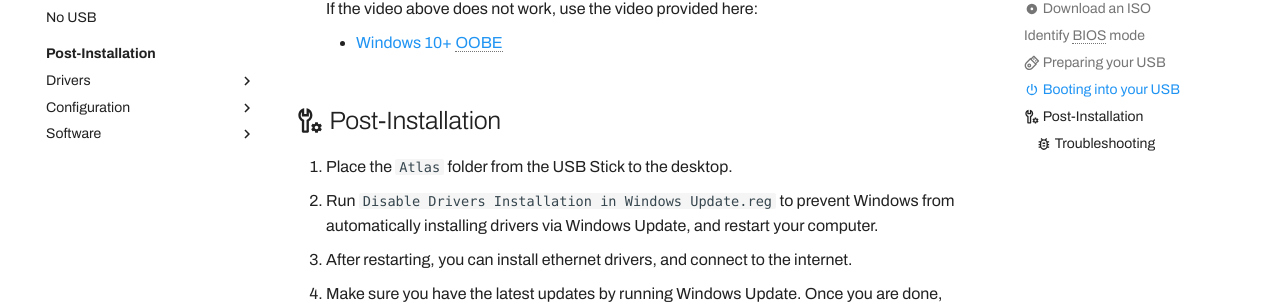
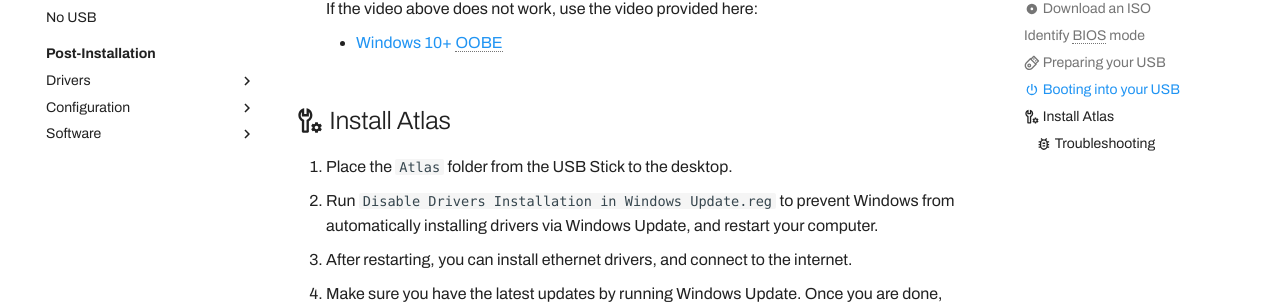
Before and after one commit to Atlas-OS/docs, an MkDocs documentation site: the page built from docs/getting-started/installation.md, in a window 1280 px wide and 900 px high, scrolled down 3910 px. Shown: the part 153-457 px from the top of the window. Built offline with MkDocs 1.6.1 and Material for MkDocs 9.7.7, drawn with Linux system fonts in a browser that asks for light colours; some web fonts are replaced; plug-ins that fetch from the network failed and are left out; comment, search, counter and statistics services are not loaded.

Commit message:
Update installation.md (#65)

```diff
--- a/docs/getting-started/installation.md
+++ b/docs/getting-started/installation.md
@@ -124,7 +124,7 @@ You will either get ``UEFI`` or ``Legacy``. ``UEFI`` is a newer BIOS mode that i
 
     - [Windows 10+ OOBE](https://raw.githubusercontent.com/amitxv/PC-Tuning/main/media/oobe-windows10+-example.mp4)
 
-## :material-wrench-cog-outline: Post-Installation
+## :material-wrench-cog-outline: Install Atlas
 
 1. Place the ``Atlas`` folder from the USB Stick to the desktop.
 2. Run ``Disable Drivers Installation in Windows Update.reg`` to prevent Windows from automatically installing drivers via Windows Update, and restart your computer.
```
